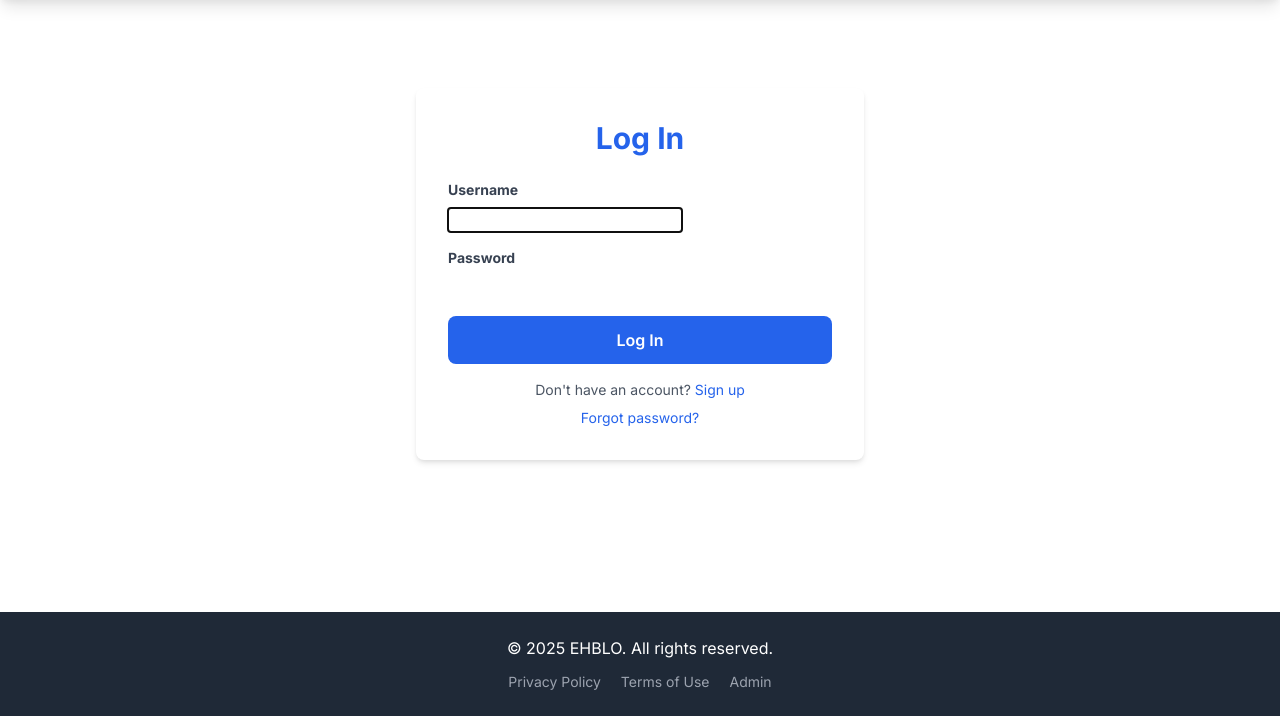
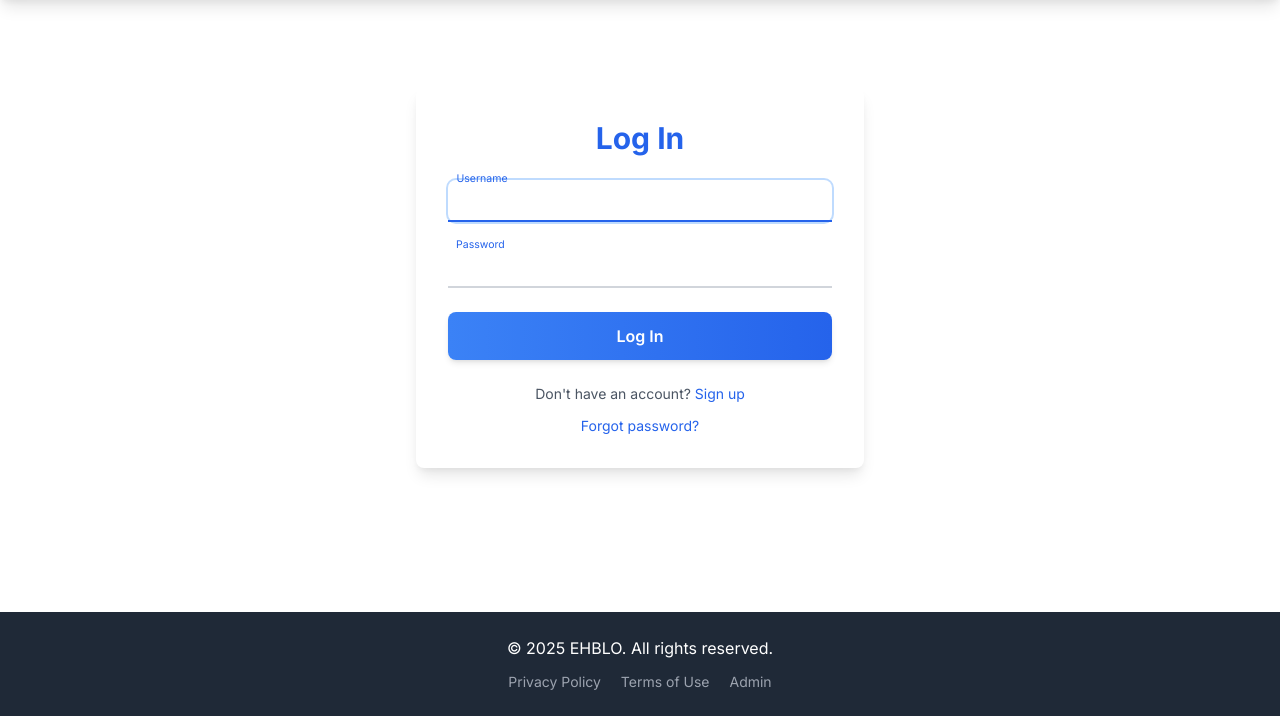
Before and after one commit to hakunamatata40/Frontend, a Django app: page /accounts/login/ in a window 1280 px wide. Shown: the part 84-800 px from the top of the page. Run offline with Django 5.2, Linux system fonts and the light colour scheme; parts of the project's set-up code (start-up, migrations or seed data) failed here and were passed over.

Commit message:
amelioration de la page d'inscription et de connection

```diff
--- a/users/templates/users/registration/login.html
+++ b/users/templates/users/registration/login.html
@@ -1,36 +1,97 @@
 {% extends "base.html" %}
 {% load static %}
+{% load users_extras %}
 
 {% block title %}Login{% endblock %}
 
 {% block content %}
-<div class="max-w-md mx-auto bg-white p-8 rounded-lg shadow-md mt-10">
-    <h2 class="text-3xl font-bold text-center text-blue-600 mb-6">Log In</h2>
-    <form method="post">
+<div class="max-w-md mx-auto bg-white p-8 rounded-lg shadow-lg mt-10 transition-all duration-500 transform hover:shadow-xl">
+    <h2 class="text-3xl font-bold text-center text-blue-600 mb-6 transform hover:scale-105 transition-transform duration-300">Log In</h2>
+
+    <form method="post" class="space-y-6">
         {% csrf_token %}
+
+        <!-- Floating Label Inputs -->
         {% for field in form %}
-            <div class="mb-4">
-                <label for="{{ field.id_for_label }}" class="block text-gray-700 text-sm font-bold mb-2">{{ field.label }}</label>
-                {{ field }}
+        <div class="relative z-0 group">
+            {{ field|add_class:"block py-2.5 px-0 w-full text-sm text-gray-900 bg-transparent border-0 border-b-2 border-gray-300 appearance-none focus:outline-none focus:ring-0 focus:border-blue-600 peer" }}
+            <label for="{{ field.id_for_label }}"
+                   class="peer-focus:font-medium absolute text-sm text-gray-500 duration-300 transform -translate-y-6 scale-75 top-3 -z-10 origin-[0] peer-focus:left-0 peer-focus:text-blue-600 peer-placeholder-shown:scale-100 peer-placeholder-shown:translate-y-0 peer-focus:scale-75 peer-focus:-translate-y-6">
+                {{ field.label }}
+            </label>
+
             {% for error in field.errors %}
-                    <p class="text-red-500 text-xs italic">{{ error }}</p>
+                <p class="mt-2 text-red-500 text-xs italic animate-pulse">{{ error }}</p>
             {% endfor %}
         </div>
         {% endfor %}
+
         {% if form.non_field_errors %}
-            <div class="mb-4">
+        <div class="p-4 mb-4 text-sm text-red-700 bg-red-100 rounded-lg animate-bounce" role="alert">
             {% for error in form.non_field_errors %}
-                    <p class="text-red-500 text-xs italic">{{ error }}</p>
+                <span class="font-medium">Error!</span> {{ error }}
             {% endfor %}
         </div>
         {% endif %}
-        <button type="submit" class="w-full bg-blue-600 text-white p-3 rounded-lg font-semibold hover:bg-blue-700 transition duration-300">Log In</button>
+
+        <button type="submit"
+                class="w-full bg-gradient-to-r from-blue-500 to-blue-600 text-white p-3 rounded-lg font-semibold hover:from-blue-600 hover:to-blue-700 transition-all duration-300 shadow-md hover:shadow-lg transform hover:-translate-y-1">
+            Log In
+        </button>
     </form>
-    <p class="text-center text-gray-600 text-sm mt-4">
-        Don't have an account? <a href="{% url 'signup' %}" class="text-blue-600 hover:underline">Sign up</a>
+
+    <div class="mt-6 text-center space-y-3">
+        <p class="text-gray-600 text-sm">
+            Don't have an account?
+            <a href="{% url 'signup' %}" class="text-blue-600 hover:underline hover:text-blue-700 transition duration-200">
+                Sign up
+            </a>
         </p>
-    <p class="text-center text-gray-600 text-sm mt-2">
-        <a href="{% url 'password_reset' %}" class="text-blue-600 hover:underline">Forgot password?</a>
+        <p class="text-gray-600 text-sm">
+            <a href="{% url 'password_reset' %}"
+               class="text-blue-600 hover:underline hover:text-blue-700 transition duration-200 relative group">
+                Forgot password?
+                <span class="absolute left-0 bottom-0 w-0 h-0.5 bg-blue-600 transition-all duration-300 group-hover:w-full"></span>
+            </a>
         </p>
     </div>
+</div>
+
+<style>
+    /* Animation for input focus */
+    input:not(:placeholder-shown) ~ label,
+    input:focus ~ label {
+        color: #2563eb; /* blue-600 */
+        transform: translateY(-1.5rem) scale(0.75);
+    }
+
+    /* Smooth transition for the form container */
+    .animate-form {
+        animation: fadeIn 0.5s ease-in-out;
+    }
+
+    @keyframes fadeIn {
+        from { opacity: 0; transform: translateY(20px); }
+        to { opacity: 1; transform: translateY(0); }
+    }
+</style>
+
+<script>
+    document.addEventListener('DOMContentLoaded', function() {
+        // Add animation class to form container
+        const formContainer = document.querySelector('form');
+        formContainer.classList.add('animate-form');
+
+        // Add focus effects to inputs
+        const inputs = document.querySelectorAll('input');
+        inputs.forEach(input => {
+            input.addEventListener('focus', function() {
+                this.parentElement.classList.add('ring-2', 'ring-blue-200', 'rounded-lg');
+            });
+            input.addEventListener('blur', function() {
+                this.parentElement.classList.remove('ring-2', 'ring-blue-200', 'rounded-lg');
+            });
+        });
+    });
+</script>
 {% endblock %}
```
Also changed, not shown: users/templates/users/registration/signup.html (+126 -34 lines), db.sqlite3, templates/base.html (line endings or trailing spaces). Lines whose indentation alone changed are shown as unchanged.
